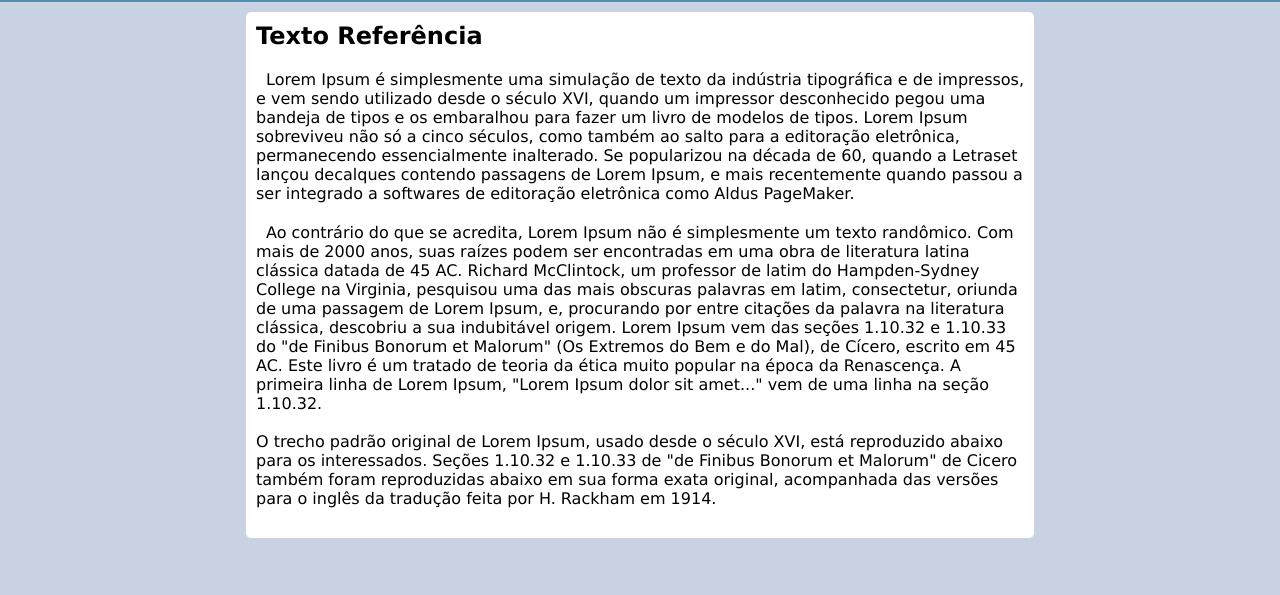
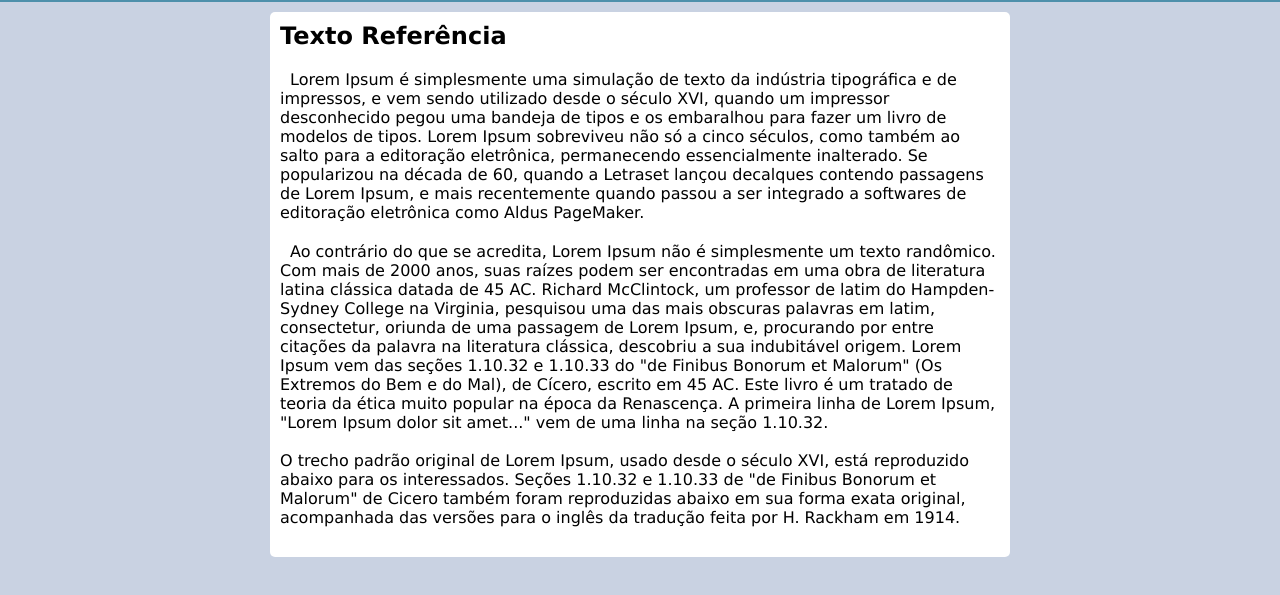
Before and after one commit to GabrielJCR10/HTML-CSS, a plain HTML site: page exercicios/ex26/mq5/index.html in a window 1280 px wide. Shown: the part 97-692 px from the top of the page. Drawn offline with nearby package versions, Linux system fonts and the light colour scheme.

Commit message:
media query 5

```diff
--- a/exercicios/ex26/mq5/estilos/media-query.css
+++ b/exercicios/ex26/mq5/estilos/media-query.css
@@ -12,7 +12,7 @@
 @media screen and (min-width: 768px) {
 
     main {
-        width: 768px;
+        width: 720px;
     }
 
     span#burguer {
```
